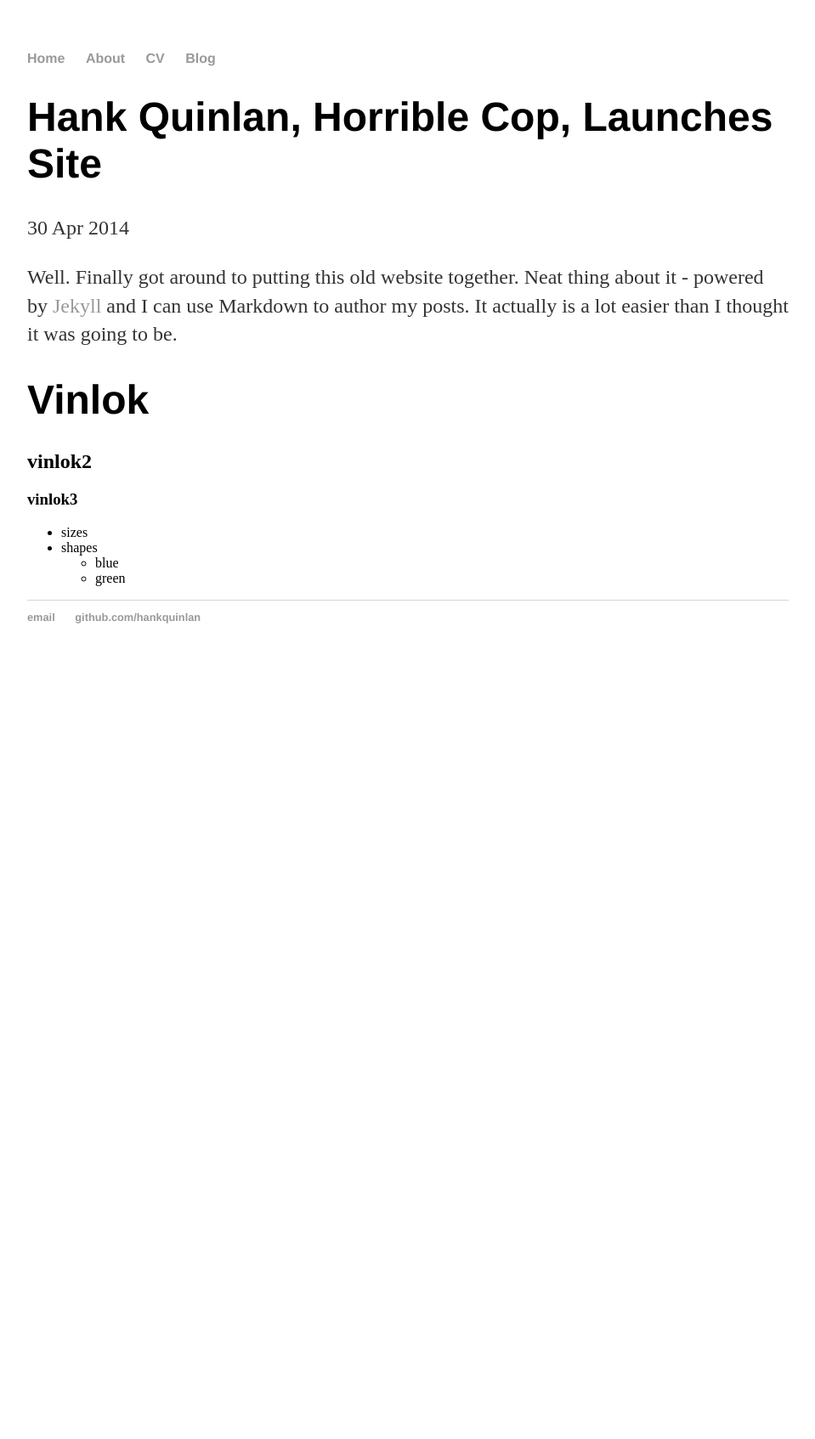
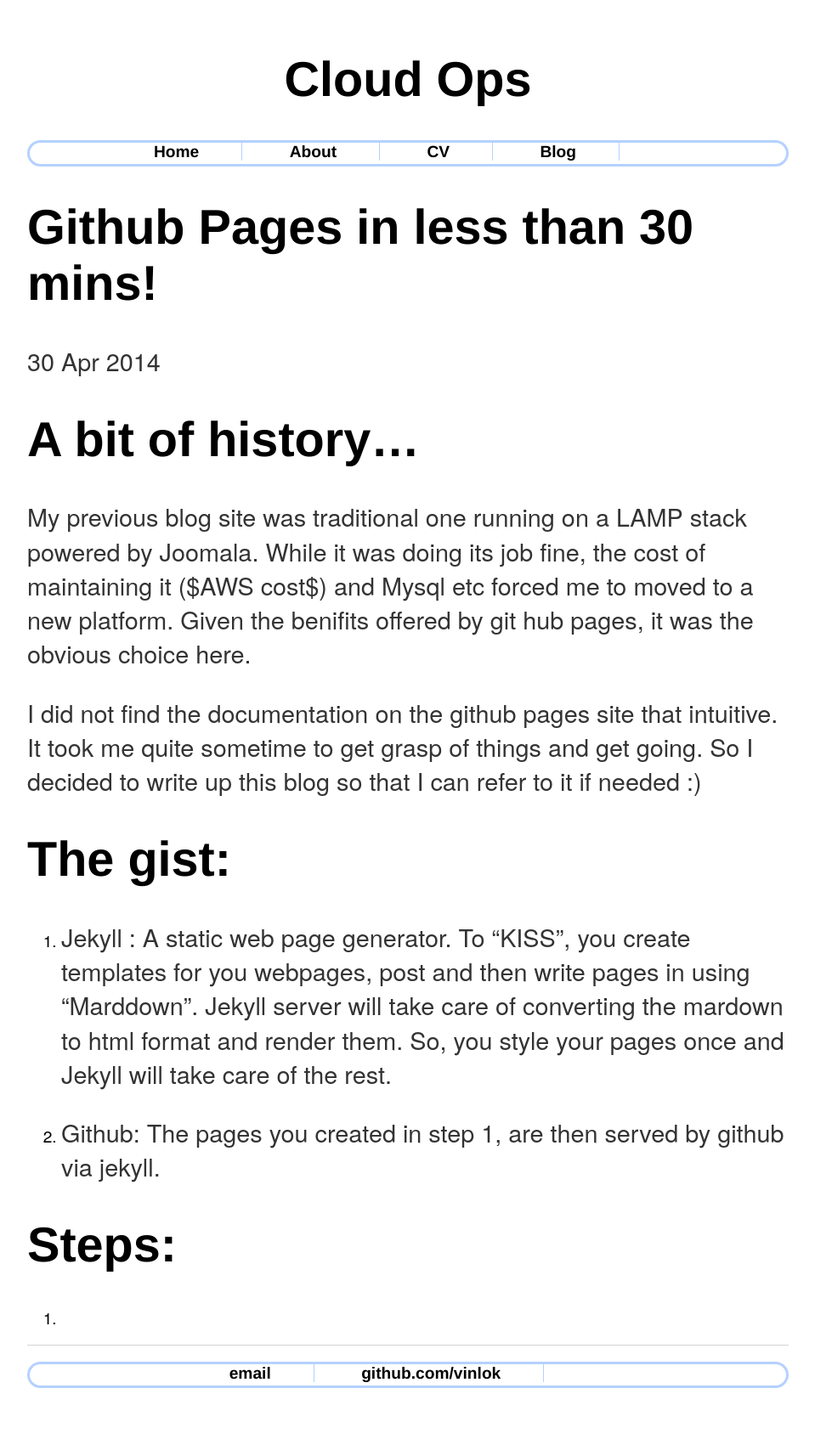
Before and after one commit to vinlok/vinlok.github.io, a Jekyll site: the page built from _posts/2014-04-30-hank-quinlan-site-launched.md, in a window 1280 px wide. Shown: the whole page at 85% size, without its empty margins (160-1119 px from the left). Built offline with Jekyll 4.4.1, drawn with Linux system fonts in a browser that asks for light colours; before the commit the page ends 900 px from its top, so only the background shows below that.

Commit message:
Finally something meaninig full..

```diff
--- a/_config.yml
+++ b/_config.yml
@@ -1,4 +1,3 @@
 name: Vinayak
 markdown: kramdown
 permalink: /blog/:year/:month/:day/:title
-theme: jekyll-theme-merlot
--- a/_layouts/default.html
+++ b/_layouts/default.html
@@ -4,10 +4,12 @@
 			<title>{{ page.title }}</title>
 			<!-- link to main stylesheet -->
 			<link rel="stylesheet" type="text/css" href="/css/main.css">
+			 <meta http-equiv="refresh" content="10" />
 		</head>
 		<body>
-			<nav>
-	    		<ul>
+			 <h1><center>Cloud Ops</center></h1>
+			<nav >
+	    		<ul id="rcorners2">
 	        		<li><a href="/">Home</a></li>
 		        	<li><a href="/about">About</a></li>
 	        		<li><a href="/cv">CV</a></li>
@@ -19,10 +21,10 @@
 			{{ content }}
 
 			</div><!-- /.container -->
-			<footer>
-	    		<ul>
-	        		<li><a href="mailto:hankquinlanhub@gmail.com">email</a></li>
-	        		<li><a href="https://github.com/hankquinlan">github.com/hankquinlan</a></li>
+			<footer >
+	    		<ul id="rcorners2">
+	        		<li><a href="mailto:lokhande.vinayak@gmail.com">email</a></li>
+	        		<li><a href="https://github.com/vinlok">github.com/vinlok</a></li>
 				</ul>
 			</footer>
 		</body>
--- a/_posts/2014-04-30-hank-quinlan-site-launched.md
+++ b/_posts/2014-04-30-hank-quinlan-site-launched.md
@@ -1,18 +1,22 @@
 ---
 layout: post
-title: "Hank Quinlan, Horrible Cop, Launches Site"
+title: "Github Pages in less than 30 mins!"
 date: 2014-04-30
 ---
 
-Well. Finally got around to putting this old website together. Neat thing about it - powered by [Jekyll](http://jekyllrb.com) and I can use Markdown to author my posts. It actually is a lot easier than I thought it was going to be.
+# A bit of history...
 
-# Vinlok
+My previous blog site was traditional one running on a LAMP stack powered by Joomala. While it was doing its job fine, the cost of maintaining it ($AWS cost$) and Mysql etc forced me to moved to a new platform. Given the benifits offered by git hub pages, it was the obvious choice here.
 
-## vinlok2
+I did not find the documentation on the github pages site that intuitive. It took me quite sometime to get grasp of things and get going. So I decided to write up this blog so that I can refer to it if needed :)
 
-### vinlok3
+# The gist:
 
-* sizes
-* shapes
-   * blue
-   * green
+1. Jekyll : A static web page generator. To "KISS", you create templates for you webpages, post and then write pages in using "Marddown". Jekyll server will take care of converting the mardown to html format and render them. So, you style your pages once and Jekyll will take care of the rest.
+
+2. Github: The pages you created in step 1, are then served by github via jekyll.
+
+
+# Steps:
+
+1.
--- a/css/main.css
+++ b/css/main.css
@@ -1,20 +1,32 @@
 body {
     margin: 60px auto;
     width: 70%;
+    font-family: 'HelveticaNeue','Helvetica','Arial','sans-serif';
+    font-size: 1.2em;
 }
-nav ul, footer ul {
+
+nav ul, footer ul{
     font-family:'Helvetica', 'Arial', 'Sans-Serif';
     padding: 0px;
     list-style: none;
     font-weight: bold;
+    vertical-align: center;
+    text-align: center;
 }
+
 nav ul li, footer ul li {
     display: inline;
-    margin-right: 20px;
+    margin-right: 50px;
+    padding-right: 50px;
+    font-weight: bold;
+    font-size: 1em;
+    font-family:'Helvetica', 'Arial', 'Sans-Serif';
+    border-right: 1px solid #b5d1ff;;
 }
+
 a {
     text-decoration: none;
-    color: #999;
+    color: black
 }
 a:hover {
     text-decoration: underline;
@@ -30,7 +42,7 @@ p {
 }
 footer {
     border-top: 1px solid #d5d5d5;
-    font-size: .8em;
+    font-size: 1em;
 }
 
 ul.posts {
@@ -41,3 +53,9 @@ ul.posts {
 ul.posts li {
     list-style: none;
 }
+
+#rcorners2 {
+    border-radius: 20px;
+    border: 3px solid #b5d1ff;
+    height: 25px;
+}
```
Also changed, not shown: index.html (+7 -2 lines), 1 other file.
